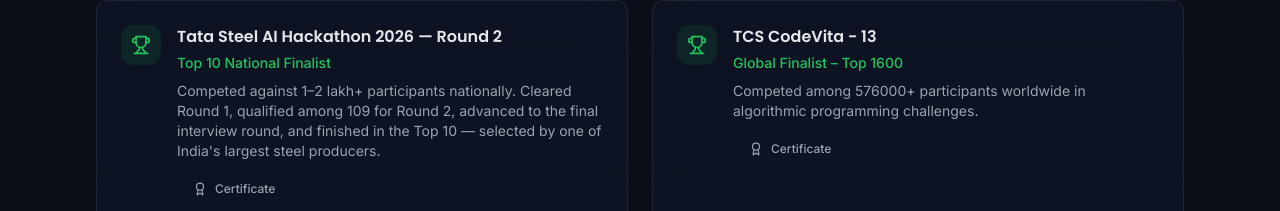
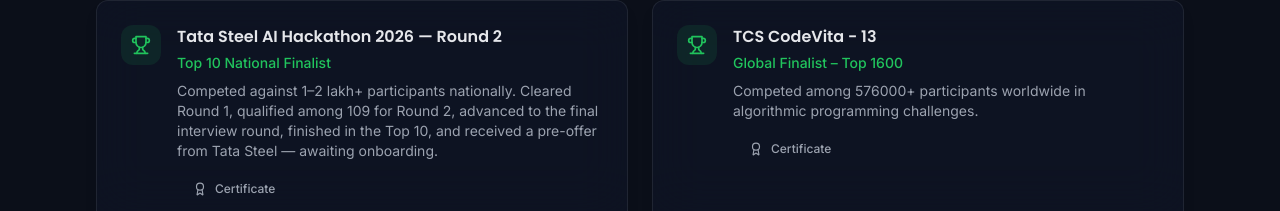
Before and after one commit to Shahidshaik999/ShahidShaik-portfolio, a React (Vite) app: page / in a window 1280 px wide. Shown: the part 11789-12000 px from the top of the page. Built offline with nearby package versions, Linux system fonts and the light colour scheme; the HTML template or start-up script is replaced by a standard one.

Commit message:
Add pre-offer mention to Tata Steel achievement

```diff
--- a/src/components/Achievements.tsx
+++ b/src/components/Achievements.tsx
@@ -6,7 +6,7 @@
   {
     title: "Tata Steel AI Hackathon 2026 — Round 2",
     position: "Top 10 National Finalist",
-    description: "Competed against 1–2 lakh+ participants nationally. Cleared Round 1, qualified among 109 for Round 2, advanced to the final interview round, and finished in the Top 10 — selected by one of India's largest steel producers.",
+    description: "Competed against 1–2 lakh+ participants nationally. Cleared Round 1, qualified among 109 for Round 2, advanced to the final interview round, finished in the Top 10, and received a pre-offer from Tata Steel — awaiting onboarding.",
     link: "https://ai-hackathon-tata-round-2.vercel.app/",
   },
   {
```
